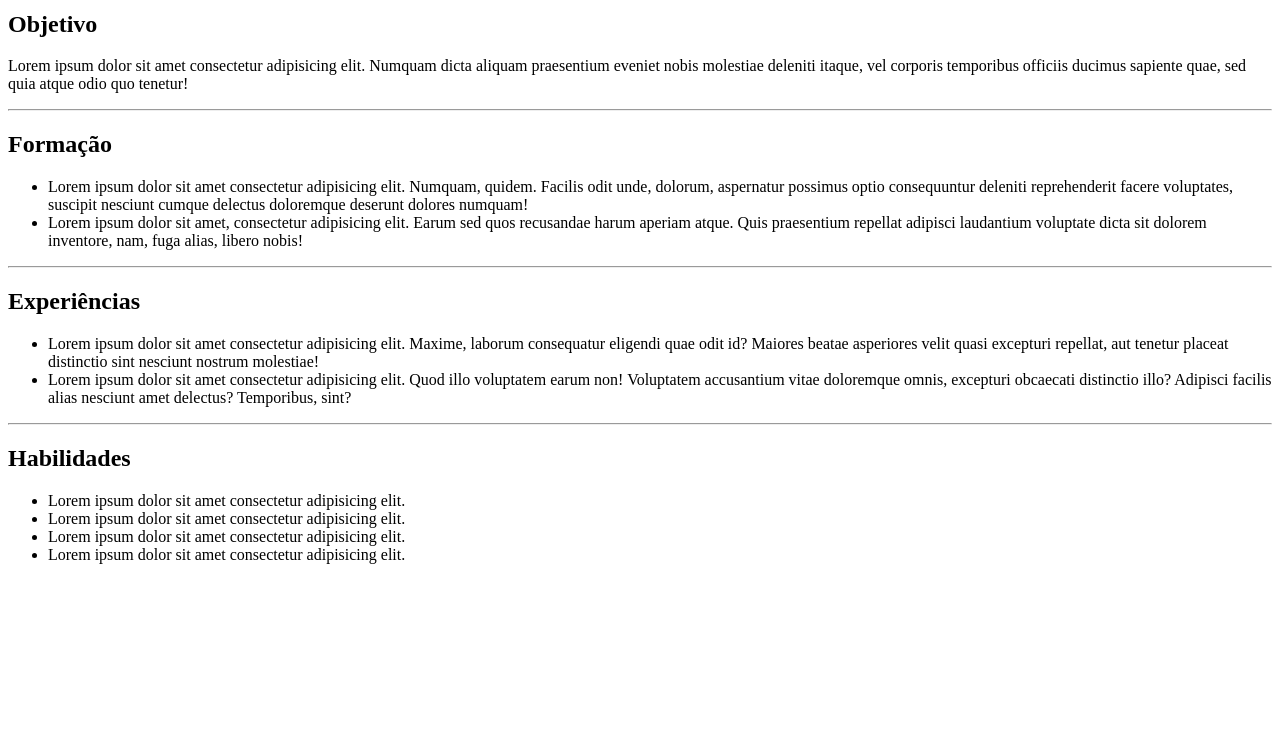
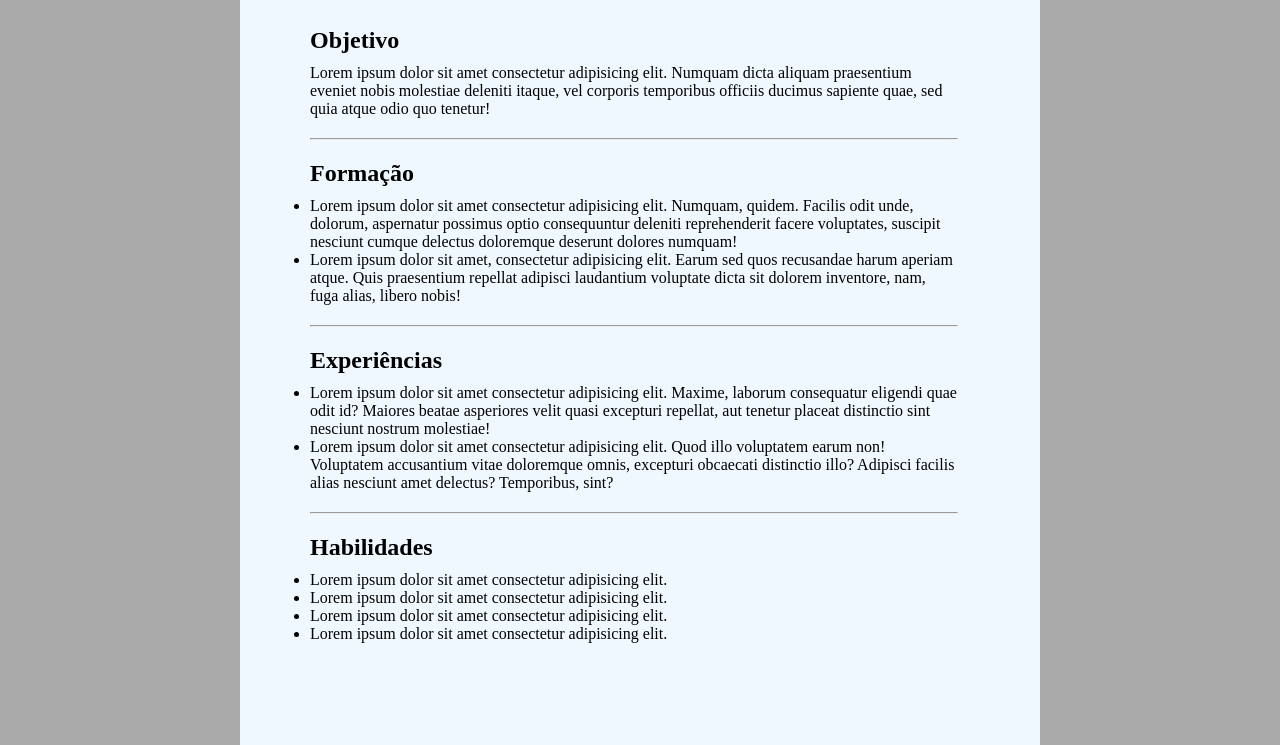
Before and after one commit to DaviRibeiro1/projeto-site, a plain HTML site: page index.html in a window 1280 px wide. Shown: the part 255-1000 px from the top of the page. Before the commit the page ends 835 px from the top, so only its background shows below. Drawn offline with Linux system fonts and the light colour scheme; the site is published under a folder, as on GitHub Pages, so addresses that start at the root find nothing.

Commit message:
Update index.html

```diff
--- a/index.html
+++ b/index.html
@@ -3,7 +3,7 @@
 <head>
     <meta charset="UTF-8">
     <meta name="description" content="Currículo">
-    <link rel="stylesheet" href="/curriculo_novo.css">
+    <link rel="stylesheet" href="curriculo_novo.css">
     <title>Currículo</title>
 </head>
 <body>
```
